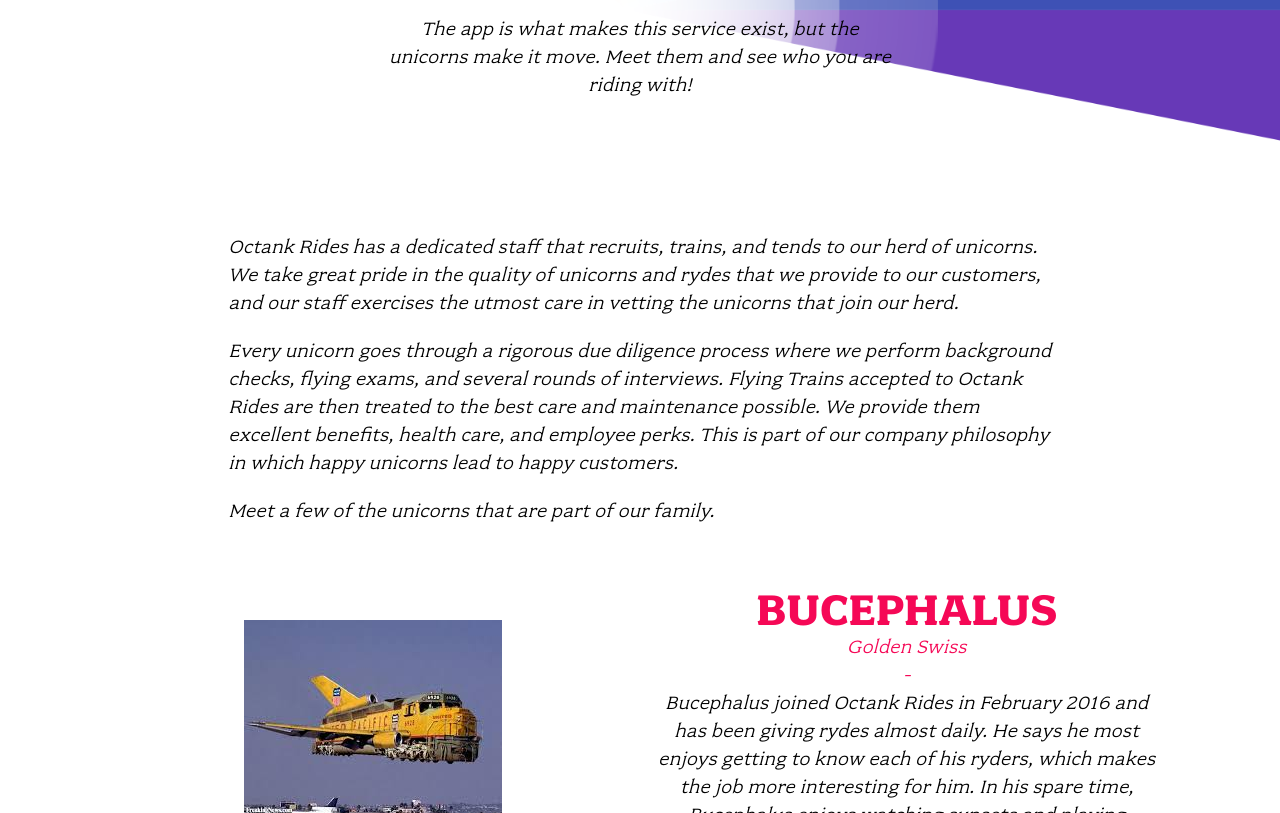
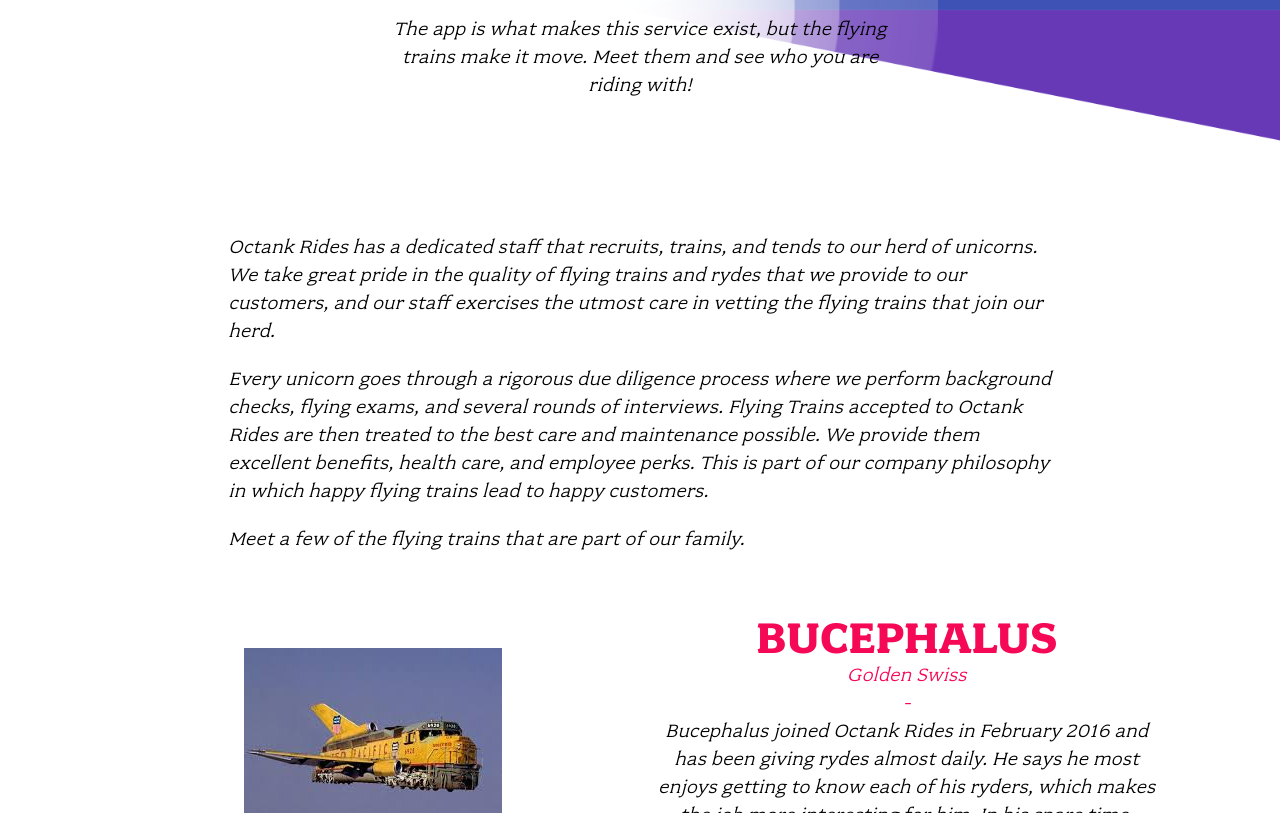
Before and after one commit to hrushig/serverless-multi-region-sample, a plain HTML site: page unicorns.html in a window 1280 px wide. Shown: the part 287-1100 px from the top of the page. Drawn offline with Linux system fonts and the light colour scheme.

Commit message:
updated unicorn.html to replace all unicorns text

```diff
--- a/unicorns.html
+++ b/unicorns.html
@@ -19,7 +19,7 @@
     <div class="row column medium-8 large-6 xlarge-5 xxlarge-4">
       <h1 class="title">Flying Trains Are Our Friends</h1>
       <p class="content">
-        The app is what makes this service exist, but the unicorns make it move. Meet them and see who you are riding with!
+        The app is what makes this service exist, but the flying trains make it move. Meet them and see who you are riding with!
       </p>
     </div>
 
@@ -37,14 +37,14 @@
 
   <div class="row column medium-10 large-8 xxlarge-6">
     <p class="content">
-      Octank Rides has a dedicated staff that recruits, trains, and tends to our herd of unicorns. We take great pride in the quality of unicorns and rydes that we provide to our customers, and our staff exercises the utmost care in vetting the unicorns that join our herd.
+      Octank Rides has a dedicated staff that recruits, trains, and tends to our herd of unicorns. We take great pride in the quality of flying trains and rydes that we provide to our customers, and our staff exercises the utmost care in vetting the flying trains that join our herd.
     </p>
 
     <p class="content">
-      Every unicorn goes through a rigorous due diligence process where we perform background checks, flying exams, and several rounds of interviews. Flying Trains accepted to Octank Rides are then treated to the best care and maintenance possible. We provide them excellent benefits, health care, and employee perks. This is part of our company philosophy in which happy unicorns lead to happy customers.
+      Every unicorn goes through a rigorous due diligence process where we perform background checks, flying exams, and several rounds of interviews. Flying Trains accepted to Octank Rides are then treated to the best care and maintenance possible. We provide them excellent benefits, health care, and employee perks. This is part of our company philosophy in which happy flying trains lead to happy customers.
     </p>
 
-    <p class="content">Meet a few of the unicorns that are part of our family.</p>
+    <p class="content">Meet a few of the flying trains that are part of our family.</p>
   </div>
 
   <section class="unicorns-list">
```
